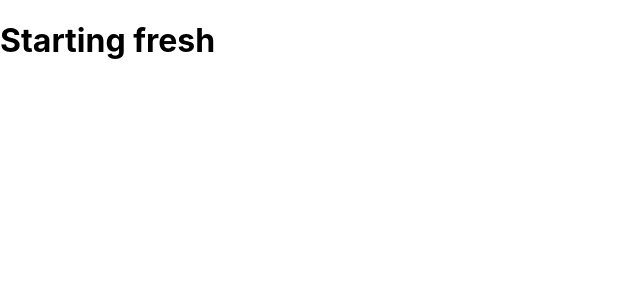
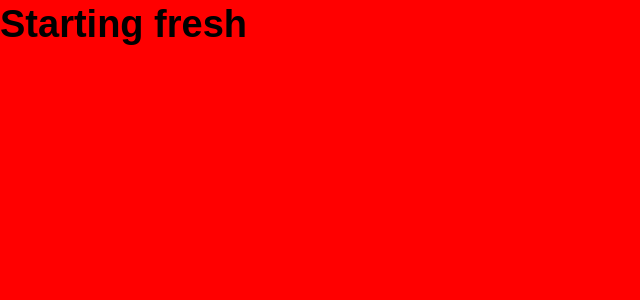
Before and after one commit to pmita/ahandymaninnewcastle, a Next.js app: page / in a window 1280 px wide. Shown: the top 300 px of the page, without its empty margins (0-640 px from the left). Built offline with nearby package versions, Linux system fonts and the light colour scheme; a web font is replaced by a local one.

Commit message:
installing correct version of sass

```diff
--- a/package.json
+++ b/package.json
@@ -10,7 +10,8 @@
   "dependencies": {
     "next": "13.1.6",
     "react": "18.2.0",
-    "react-dom": "18.2.0"
+    "react-dom": "18.2.0",
+    "sass": "^1.58.0"
   },
   "devDependencies": {
     "@types/node": "18.13.0",
--- a/pages/_app.tsx
+++ b/pages/_app.tsx
@@ -1,4 +1,5 @@
-import '../styles/globals.css'
+//STYLES
+import '../styles/App.scss';
 
 function MyApp({ Component, pageProps }) {
   return <Component {...pageProps} />
--- a/pages/index.tsx
+++ b/pages/index.tsx
@@ -1,6 +1,6 @@
 export default function Home() {
   return (
-    <div className="homePage">
+    <div className="App">
       <h1>Starting fresh</h1>
     </div>
   )
```
Also changed, not shown: 1 other file (tests, documents, lock files or other folders).
